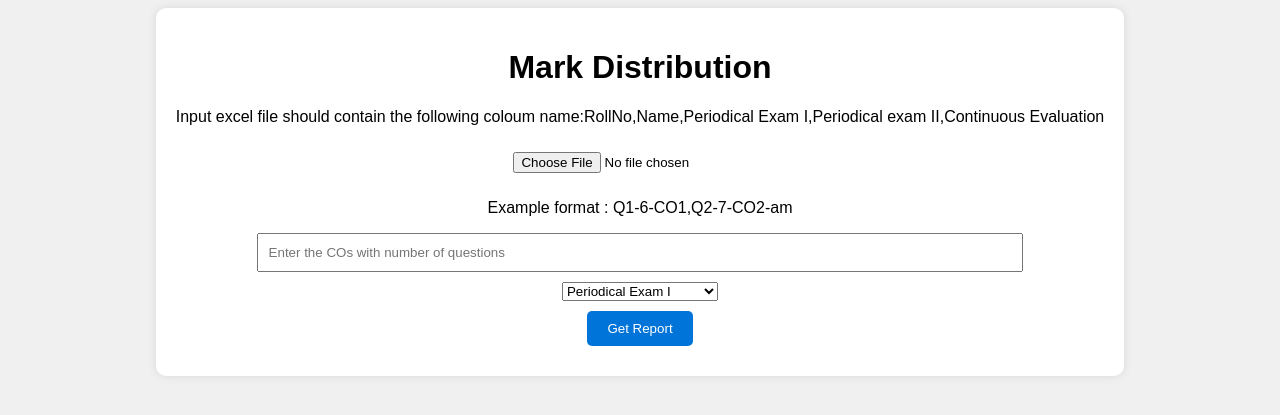
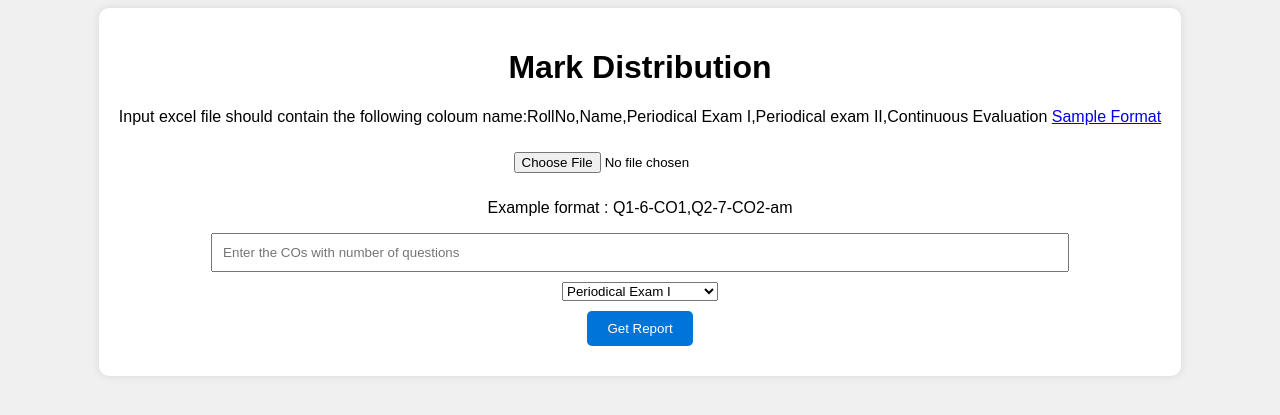
Before and after one commit to jineshmk/cocalculation, a Flask app: page / in a window 1280 px wide. Shown: the top 415 px of the page. Run offline with Flask 3, Linux system fonts and the light colour scheme.

Commit message:
mark distribution

```diff
--- a/templates/ce.html
+++ b/templates/ce.html
@@ -45,7 +45,7 @@
 <body>
     <form action="/mark_dist" method="post" enctype="multipart/form-data">
         <h1>Mark Distribution</h1>
-  <p> Input excel file should contain the following coloum name:RollNo,Name,Periodical Exam I,Periodical exam II,Continuous Evaluation </p>
+  <p> Input excel file should contain the following coloum name:RollNo,Name,Periodical Exam I,Periodical exam II,Continuous Evaluation <a href="new_format.xlsx"> Sample Format</a></p>
               <input type="file" name="file" required>
       <p> Example format : Q1-6-CO1,Q2-7-CO2-am</p>
         <input type="text" name="qumark" placeholder="Enter the COs with number of questions" required>
```
Also changed, not shown: 1 other file.
